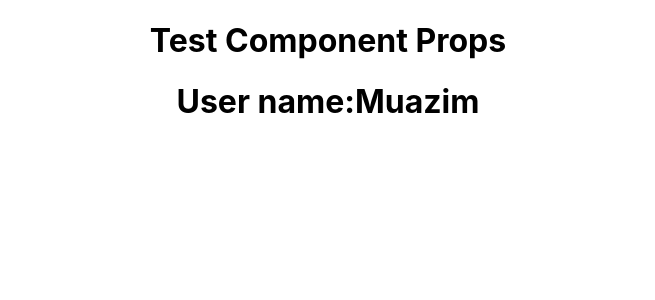
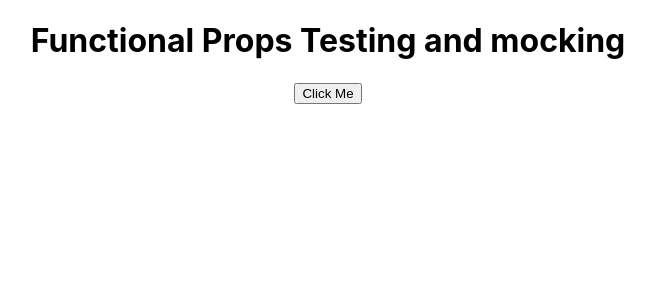
Before and after one commit to muazimmaqbool/React_Testing_Library, a React (Create React App) app: page / in a window 1280 px wide. Shown: the top 300 px of the page, without its empty margins (312-967 px from the left). Built offline with nearby package versions, Linux system fonts and the light colour scheme.

Commit message:
functional prop testing

```diff
--- a/src/31_Functional Props Testing and Mocking/FunctionPropsTesting.jsx
+++ b/src/31_Functional Props Testing and Mocking/FunctionPropsTesting.jsx
@@ -11,7 +11,7 @@ import React from 'react'
 
     ->Function Mocking: whenever we do testing of functions we also need to do mocking of functions
 
-    ->In This exmaple we will add click event to the component and add props and these props will contains
+    ->In This exmaple we will add click event to the component and add props and these props will contain
     functions
 
 */
--- a/src/App.js
+++ b/src/App.js
@@ -83,8 +83,8 @@ function App() {
       {/* <OnChange_Testing/> */}
       {/* <ActFunction/> */}
 
-      <TestComp_Props/>
-      {/* <FunctionPropsTesting/> */}
+      {/* <TestComp_Props/> */}
+      <FunctionPropsTesting/>
       {/* <Debugging/> */}
 
       {/* <Playground_Extension/> */}
```
